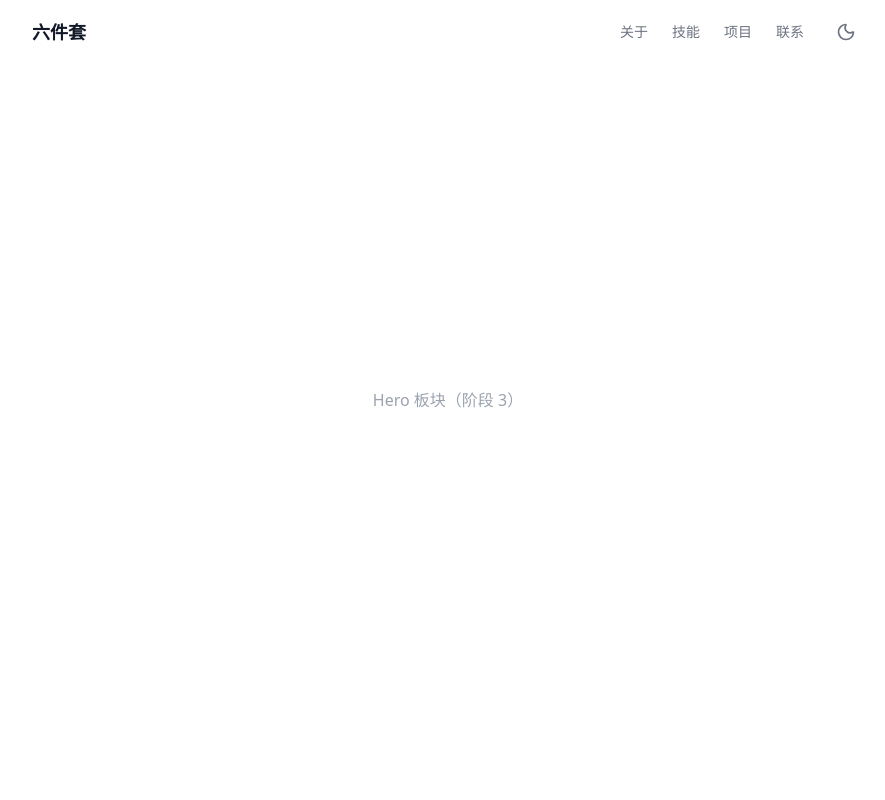
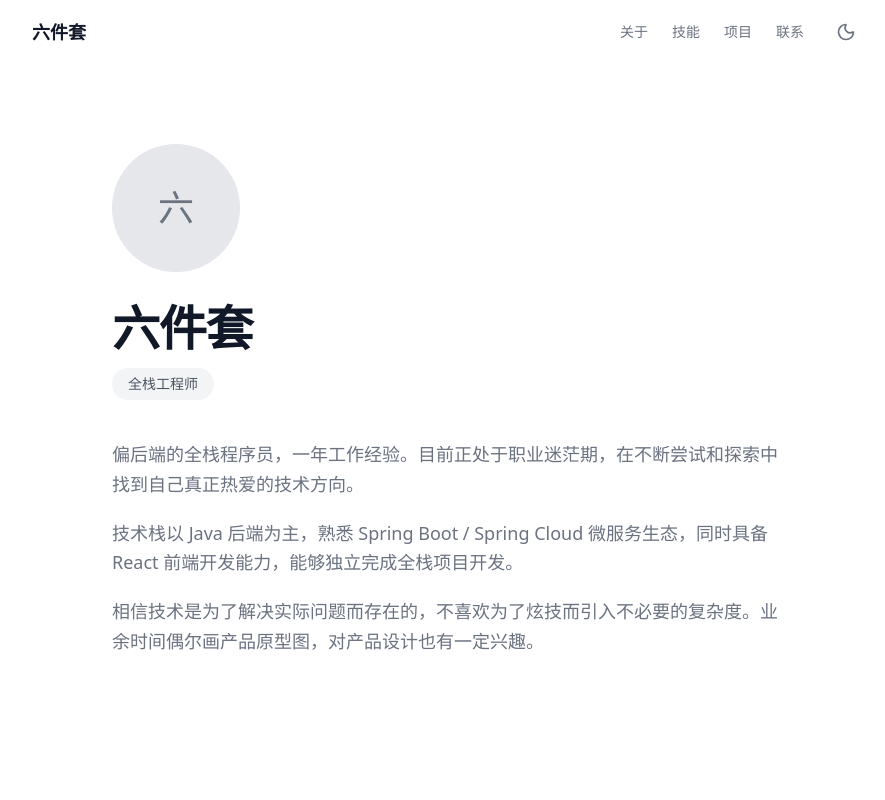
Before and after one commit to tfcekyxh/me, a React (Vite) app: page / in a window 1280 px wide. Shown: the top 800 px of the page, without its empty margins (192-1077 px from the left). Built offline with nearby package versions, Linux system fonts and the light colour scheme.

Commit message:
个人简介
feat: 新增Hero个人简介组件并替换原占位内容

```diff
--- a/src/App.tsx
+++ b/src/App.tsx
@@ -1,13 +1,11 @@
 import { Navbar } from './components/Navbar'
+import { Hero } from './components/Hero'
 
 function App() {
   return (
     <div className="min-h-screen bg-white text-gray-900 dark:bg-gray-950 dark:text-gray-100">
       <Navbar />
-
-      <section id="hero" className="min-h-screen flex items-center justify-center">
-        <p className="text-gray-400">Hero 板块（阶段 3）</p>
-      </section>
+      <Hero />
 
       <section id="skills" className="min-h-screen flex items-center justify-center">
         <p className="text-gray-400">技能板块（阶段 4）</p>
--- /dev/null
+++ b/src/components/Hero.tsx
@@ -0,0 +1,42 @@
+export function Hero() {
+  return (
+    <section
+      id="hero"
+      className="min-h-screen flex items-center px-4 sm:px-6 lg:px-8"
+    >
+      <div className="mx-auto max-w-2xl">
+        {/* avatar placeholder */}
+        <div className="mb-8 flex justify-center md:justify-start">
+          <div className="flex h-28 w-28 items-center justify-center rounded-full bg-gray-200 text-4xl font-medium text-gray-500 dark:bg-gray-800 dark:text-gray-400 md:h-32 md:w-32">
+            六
+          </div>
+        </div>
+
+        {/* name + title */}
+        <h1 className="mb-4 text-center text-4xl font-semibold tracking-tight text-gray-900 dark:text-gray-100 md:text-left md:text-5xl">
+          六件套
+        </h1>
+        <div className="mb-10 flex justify-center md:justify-start">
+          <span className="inline-block rounded-full bg-gray-100 px-4 py-1.5 text-sm font-medium text-gray-600 dark:bg-gray-800 dark:text-gray-300">
+            全栈工程师
+          </span>
+        </div>
+
+        {/* intro paragraphs */}
+        <div className="space-y-5 text-base leading-relaxed text-gray-500 dark:text-gray-400 md:text-lg">
+          <p>
+            偏后端的全栈程序员，一年工作经验。目前正处于职业迷茫期，在不断尝试和探索中找到自己真正热爱的技术方向。
+          </p>
+          <p>
+            技术栈以 Java 后端为主，熟悉 Spring Boot / Spring Cloud
+            微服务生态，同时具备 React
+            前端开发能力，能够独立完成全栈项目开发。
+          </p>
+          <p>
+            相信技术是为了解决实际问题而存在的，不喜欢为了炫技而引入不必要的复杂度。业余时间偶尔画产品原型图，对产品设计也有一定兴趣。
+          </p>
+        </div>
+      </div>
+    </section>
+  )
+}
```
Also changed, not shown: 1 other file (tests, documents, lock files or other folders).
